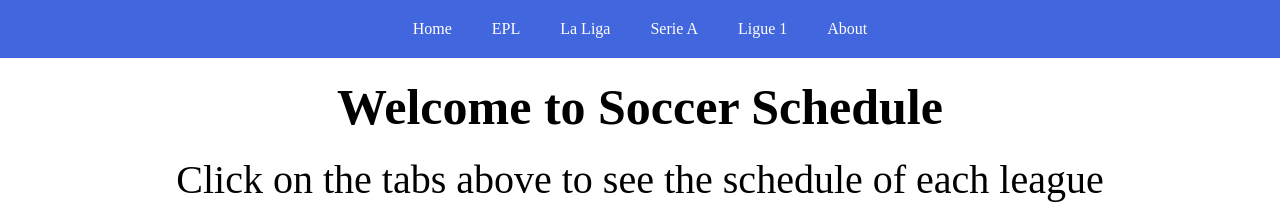
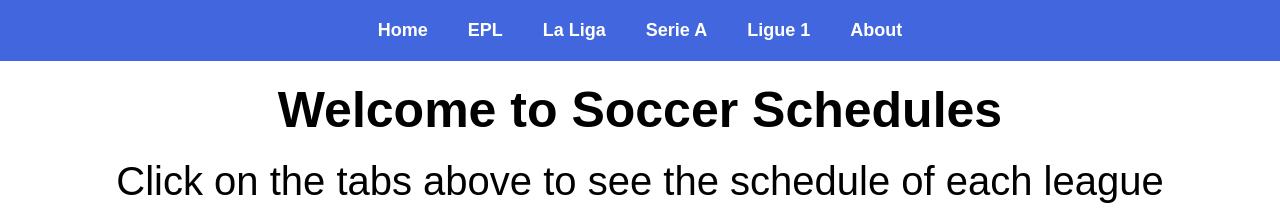
Before and after one commit to huymn/soccer-schedule, a website: page index.html in a window 1280 px wide. Shown: the top 211 px of the page. Drawn offline with Linux system fonts and the light colour scheme.

Commit message:
updated font size for nav bar and font family for entire web page

```diff
--- a/index.html
+++ b/index.html
@@ -19,7 +19,7 @@
     </nav>
     <div class="container">
         <h1>
-            Welcome to Soccer Schedule
+            Welcome to Soccer Schedules
         </h1>
         <p class="intro-para">
             Click on the tabs above to see the schedule of each league
--- a/public/css/styles.css
+++ b/public/css/styles.css
@@ -9,6 +9,7 @@ html, body {
     min-height: 100vh;
     max-width: 100vw;
     overflow-x: hidden;
+    font-family: sans-serif;
 }
 
 p.title {
@@ -55,6 +56,8 @@ ul.nav-bar2 button {
 a {
     color: white;
     text-decoration: none;
+    font-size: 18px;
+    font-weight: bold;
 }
 
 div.table-container {
```
